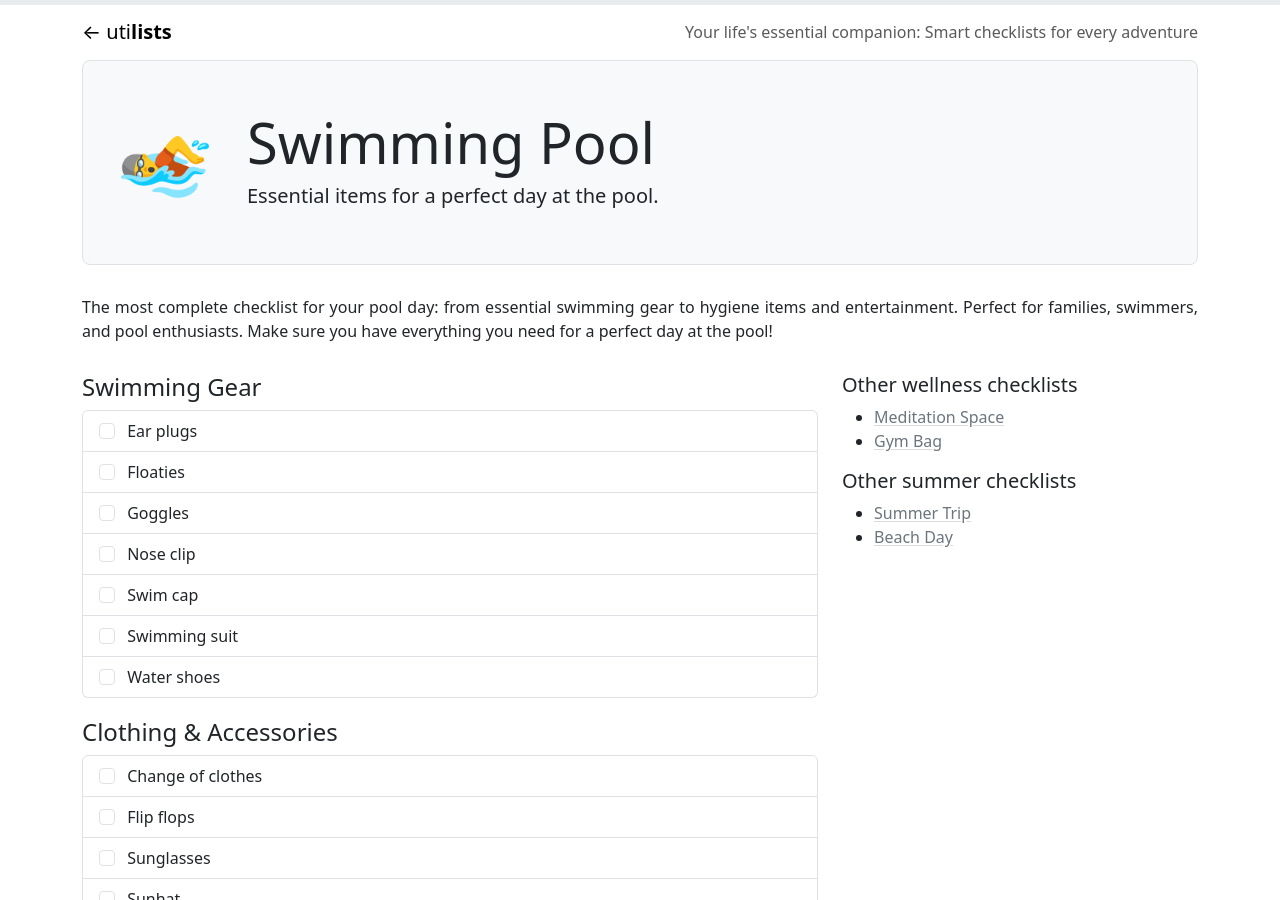
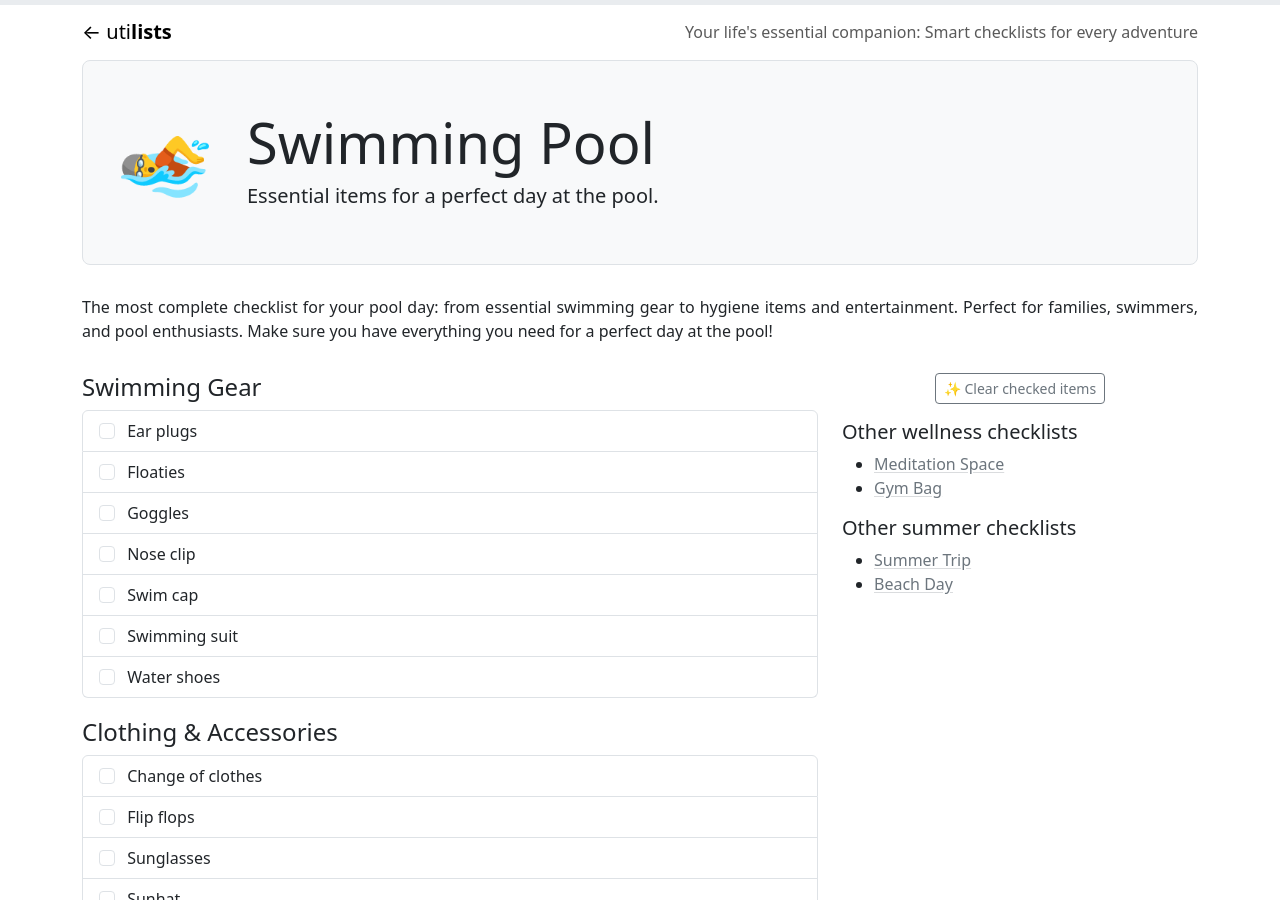
Before and after one commit to adriavalles/utilists, a Jekyll site: the page built from _posts/2025-04-25-swimming-pool.md, in a window 1280 px wide and 900 px high. Built offline with Jekyll 4.4.1, drawn with Linux system fonts in a browser that asks for light colours.

Commit message:
✨ Adds a button to clear all previously checked items

```diff
--- a/_layouts/list.html
+++ b/_layouts/list.html
@@ -39,7 +39,11 @@ is_list: true
         {% endfor %}
     </div>
 
-    <div class="col-lg-4">
+    <div class="col-lg-4" id="sidebar">
+        <p class="text-center">
+            <button type="button" class="btn btn-outline-secondary btn-sm" id="clear-checked-items">✨ Clear checked items</button>
+        </p>
+
         {% for category in page.categories %}
         {% if site.categories[category].size <= 1%} {% continue %} {% endif %} <h5>Other {{ category | downcase }}
             checklists</h5>
--- a/assets/scripts.js
+++ b/assets/scripts.js
@@ -18,5 +18,14 @@ document.querySelectorAll('ul.utilist .form-check-input').forEach(function(check
     });
 });
 
+document.getElementById('clear-checked-items').addEventListener('click', function() {
+    document.querySelectorAll('ul.utilist li').forEach(function(item) {
+        item.classList.remove('done');
+        const checkbox = item.querySelector('.form-check-input');
+        if (checkbox) checkbox.checked = false;
+    });
+    updateProgress();
+});
+
 // Initialize progress on page load
 updateProgress();
```
